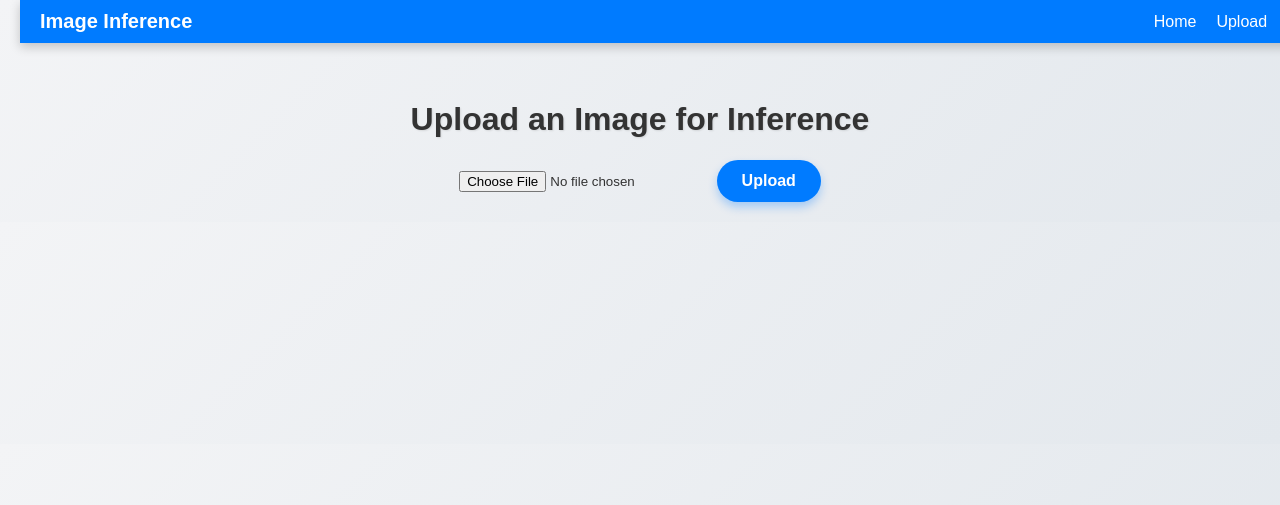
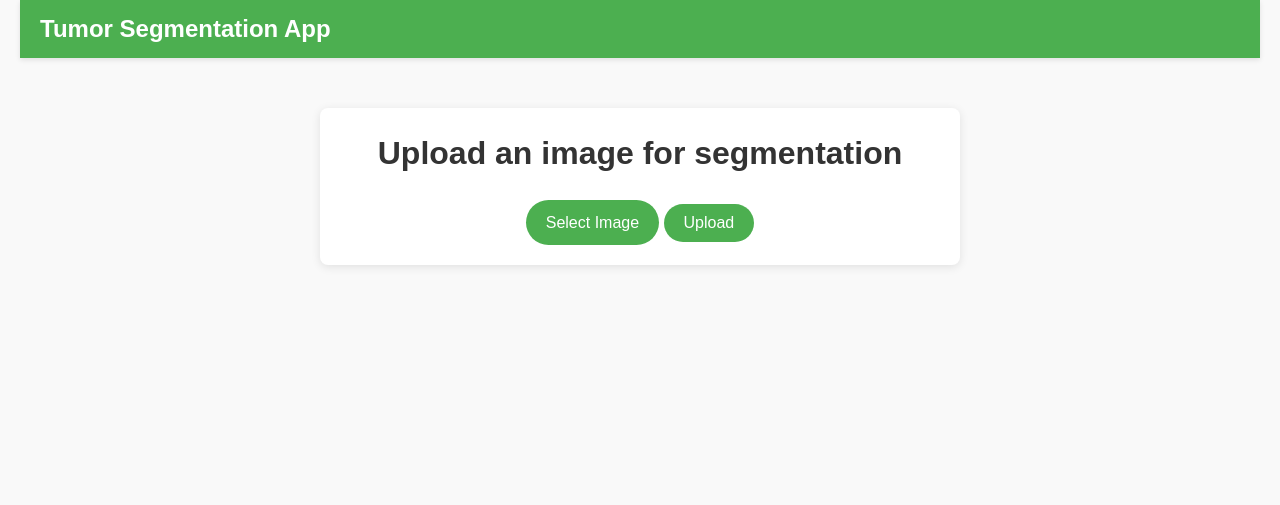
Before and after one commit to GarryNeKasparov/BayesianNN, a FastAPI app: page / in a window 1280 px wide. Shown: the top 505 px of the page. Run offline with FastAPI, Linux system fonts and the light colour scheme; parts of the project's set-up code (start-up, migrations or seed data) failed here and were passed over.

Commit message:
working on UI

```diff
--- a/bayesiannn/app/main.py
+++ b/bayesiannn/app/main.py
@@ -2,17 +2,19 @@ import os
 import shutil
 from pathlib import Path
 
+import albumentations as A
+import cv2
 import matplotlib.pyplot as plt
 import numpy as np
 import torch
 import torch.nn as nn
+from albumentations.pytorch import ToTensorV2
 from fastapi import FastAPI, File, HTTPException, Request, UploadFile
 from fastapi.responses import HTMLResponse
 from fastapi.staticfiles import StaticFiles
 from fastapi.templating import Jinja2Templates
 from PIL import Image
 from pyro.infer import Predictive
-from torchvision import transforms
 
 from bayesiannn.models.Unet import Unet
 
@@ -28,17 +30,19 @@ def load_model(app: FastAPI):
 
     try:
         model = Unet(bayesian=True)
-        params = torch.load(MODEL_PATH)
-        model.load_state_dict(torch.load("../models/raw.pt"))
-        guide = params["guide"]
+        model.load_state_dict(torch.load("../models/weights.pt"))
+        guide = torch.load("../models/guide_weights.pt")
+        # params = torch.load(MODEL_PATH)
+        # model.load_state_dict(torch.load("../models/raw.pt"))
+        # guide = params["guide"]
         model = Predictive(
             model, num_samples=10, guide=guide, return_sites=("obs", "_RETURN")
         )
-        transform = transforms.Compose(
+        transform = A.Compose(
             [
-                transforms.Resize((64, 64)),
-                transforms.ToTensor(),
-                transforms.Normalize([0.5, 0.5, 0.5], [1, 1, 1]),
+                A.Resize(256, 256),
+                A.Normalize(mean=[0.5, 0.5, 0.5], std=[1, 1, 1]),
+                ToTensorV2(),
             ]
         )
         print("Model loaded successfully.")
@@ -56,15 +60,16 @@ templates = Jinja2Templates(directory="templates")
 
 
 def preprocess_image(image: Image.Image):
-    return transform(image).unsqueeze(0)
+    return transform(image=image)["image"].unsqueeze(0)
 
 
 def run_inference(model: Unet, image_tensor: torch.Tensor) -> np.ndarray:
     with torch.no_grad():
         try:
             output = model(image_tensor)
-            print(output["obs"].size())
+            print(output["obs"].shape)
             output = output["obs"].squeeze(1).squeeze(1)
+            print(output.shape)
             k_predictions = output.numpy()
         except HTTPException as e:
             print(status_code=500, detail=f"Model prediction failed: {str(e)}")
@@ -78,14 +83,17 @@ async def home(request: Request):
 
 @app.post("/upload/", response_class=HTMLResponse)
 async def upload_file(request: Request, file: UploadFile = File(...)):
+    global model
+
     upload_dir = Path("uploads")
     upload_dir.mkdir(exist_ok=True)
     file_path = upload_dir / file.filename
     with file_path.open("wb") as buffer:
         shutil.copyfileobj(file.file, buffer)
 
-    image = Image.open(file_path).convert("RGB")
+    image = cv2.imread(file_path)
     input_tensor = preprocess_image(image)
+    print(input_tensor.mean())
 
     predictions = run_inference(model, input_tensor)
     mean_prediction = predictions.mean(axis=0).squeeze()
@@ -94,12 +102,14 @@ async def upload_file(request: Request, file: UploadFile = File(...)):
     output_dir.mkdir(parents=True, exist_ok=True)
 
     input_image_path = output_dir / "input_image.png"
-    image.save(input_image_path)
+    cv2.imwrite(input_image_path, image)
 
     mean_prediction_path = output_dir / "mean_prediction.png"
+    plot_image = input_tensor.squeeze(0).numpy().transpose(1, 2, 0) + 0.5
     fig, ax = plt.subplots(1, 1, figsize=(10, 5))
-    ax.imshow(mean_prediction.numpy(), cmap="gray")
-    ax.imshow(input_tensor.squeeze(0).numpy().transpose(1, 2, 0))
+    ax.imshow(plot_image)
+    ax.imshow(mean_prediction, alpha=0.5)
+
     plt.axis("off")
     fig.savefig(mean_prediction_path, bbox_inches="tight", pad_inches=0)
     plt.close()
@@ -108,8 +118,8 @@ async def upload_file(request: Request, file: UploadFile = File(...)):
     for i, prediction in enumerate(predictions):
         pred_path = output_dir / f"prediction_{i}.png"
         fig, ax = plt.subplots(1, 1, figsize=(10, 5))
-        ax.imshow(prediction.squeeze().numpy(), cmap="gray")
-        ax.imshow(input_tensor.squeeze(0).numpy().transpose(1, 2, 0))
+        ax.imshow(plot_image)
+        ax.imshow(prediction.squeeze(), alpha=0.5)
         plt.axis("off")
         fig.savefig(pred_path, bbox_inches="tight", pad_inches=0)
         plt.close()
--- /dev/null
+++ b/bayesiannn/app/static/css/index.css
@@ -0,0 +1,131 @@
+body, h1, p, form, input, button, div {
+    margin: 0;
+    padding: 0;
+    box-sizing: border-box;
+}
+
+body {
+    font-family: 'Arial', sans-serif;
+    background-color: #f9f9f9;
+    color: #333;
+    line-height: 1.6;
+    padding: 0 20px;
+}
+
+.navbar {
+    display: flex;
+    justify-content: space-between;
+    align-items: center;
+    background-color: #4CAF50;
+    color: white;
+    padding: 10px 20px;
+    box-shadow: 0 2px 5px rgba(0, 0, 0, 0.1);
+}
+
+.navbar .logo {
+    font-size: 1.5rem;
+    font-weight: bold;
+}
+
+.navbar .menu a {
+    text-decoration: none;
+    color: white;
+    margin-left: 15px;
+    font-size: 1rem;
+}
+
+.navbar .menu a:hover {
+    text-decoration: underline;
+}
+
+main {
+    max-width: 600px;
+    margin: 50px auto;
+    text-align: center;
+    background: white;
+    padding: 20px;
+    border-radius: 8px;
+    box-shadow: 0 2px 10px rgba(0, 0, 0, 0.1);
+}
+
+main h1 {
+    font-size: 2rem;
+    margin-bottom: 20px;
+    color: #333;
+}
+
+form {
+    margin-top: 20px;
+}
+
+form input[type="file"] {
+    display: none;
+}
+
+form label {
+    display: inline-block;
+    background-color: #4CAF50;
+    color: white;
+    padding: 10px 20px;
+    font-size: 1rem;
+    border-radius: 50px;
+    cursor: pointer;
+    transition: background-color 0.3s ease;
+}
+
+form label:hover {
+    background-color: #45a049;
+}
+
+form button {
+    background-color: #4CAF50;
+    color: white;
+    border: none;
+    padding: 10px 20px;
+    font-size: 1rem;
+    border-radius: 50px;
+    cursor: pointer;
+    transition: background-color 0.3s ease;
+}
+
+form button:hover {
+    background-color: #45a049;
+}
+
+.spinner-container {
+    display: flex;
+    flex-direction: column;
+    align-items: center;
+    justify-content: center;
+    position: fixed;
+    top: 0;
+    left: 0;
+    width: 100%;
+    height: 100%;
+    background: rgba(255, 255, 255, 0.8);
+    z-index: 9999;
+}
+
+.spinner {
+    width: 50px;
+    height: 50px;
+    border: 5px solid #f3f3f3;
+    border-top: 5px solid #4CAF50;
+    border-radius: 50%;
+    animation: spin 1s linear infinite;
+    margin-bottom: 15px;
+}
+
+.spinner-container p {
+    font-size: 1.2rem;
+    color: #333;
+}
+
+@keyframes spin {
+    0% {
+        transform: rotate(0deg);
+    }
+    100% {
+        transform: rotate(360deg);
+    }
+}
--- a/bayesiannn/app/static/css/style.css
+++ b/bayesiannn/app/static/css/style.css
@@ -8,10 +8,51 @@ body {
     text-align: center;
 }
 
+/* Navbar Styling */
+.navbar {
+    width: 100%;
+    background-color: #007BFF;
+    color: white;
+    display: flex;
+    justify-content: space-between;
+    align-items: center;
+    padding: 10px 20px;
+    box-shadow: 0 4px 10px rgba(0, 0, 0, 0.2);
+    position: fixed;
+    top: 0;
+    z-index: 1000;
+}
+
+.navbar .logo {
+    font-size: 20px;
+    font-weight: bold;
+}
+
+.navbar .menu {
+    display: flex;
+    gap: 20px;
+}
+
+.navbar .menu a {
+    color: white;
+    text-decoration: none;
+    font-size: 16px;
+    transition: color 0.3s;
+}
+
+.navbar .menu a:hover {
+    color: #FFD700;
+}
+
+body {
+    margin-top: 60px;
+}
+
 /* Heading styles */
-h1, h2 {
+h1 {
     color: #333;
     text-shadow: 1px 1px 2px rgba(0, 0, 0, 0.1);
+    margin: 40px 0 20px;
 }
 
 /* Buttons */
@@ -144,44 +123,21 @@ img {
     }
 }
 
-
-/* Navbar Styling */
-.navbar {
-    width: 100%;
-    background-color: #007BFF;
-    color: white;
-    display: flex;
-    justify-content: space-between;
-    align-items: center;
-    padding: 10px 20px;
-    box-shadow: 0 4px 10px rgba(0, 0, 0, 0.2);
-    position: fixed;
-    top: 0;
-    z-index: 1000;
+/* Input file styling */
+input[type="file"] {
+    margin: 20px 0;
+    font-size: 16px;
+    padding: 5px;
 }
 
-.navbar .logo {
-    font-size: 20px;
-    font-weight: bold;
+/* Responsive styling */
+@media (max-width: 768px) {
+    button {
+        font-size: 14px;
+        padding: 10px 20px;
+    }
+
+    h1 {
+        font-size: 20px;
+    }
 }
-
-.navbar .menu {
-    display: flex;
-    gap: 20px;
-}
-
-.navbar .menu a {
-    color: white;
-    text-decoration: none;
-    font-size: 16px;
-    transition: color 0.3s;
-}
-
-.navbar .menu a:hover {
-    color: #FFD700;
-}
-
-/* Add top margin to content to account for the navbar */
-body {
-    margin-top: 60px;
-}
--- a/bayesiannn/app/templates/index.html
+++ b/bayesiannn/app/templates/index.html
@@ -4,29 +4,29 @@
 <head>
     <meta charset="UTF-8">
     <meta name="viewport" content="width=device-width, initial-scale=1.0">
-    <title>Image Inference</title>
-    <link rel="stylesheet" href="/static/css/style.css">
+    <title>Tumor Segmentation App</title>
+    <link rel="stylesheet" href="/static/css/index.css">
 </head>
 
 <body>
     <div class="navbar">
-        <div class="logo">Image Inference</div>
-        <div class="menu">
-            <a href="/">Home</a>
-            <a href="/upload/">Upload</a>
-            <a href="#help">Help</a>
-        </div>
+        <div class="logo">Tumor Segmentation App</div>
     </div>
 
-    <h1>Upload an Image for Inference</h1>
-    <form id="upload-form" action="/upload/" method="post" enctype="multipart/form-data">
-        <input type="file" name="file" accept="image/*" required>
-        <button type="submit">Upload</button>
-    </form>
+    <main>
+        <h1>Upload an image for segmentation</h1>
+        <form id="upload-form" action="/upload/" method="post" enctype="multipart/form-data">
+            <label for="file-input" class="file-label">Select Image</label>
+            <input id="file-input" type="file" name="file" accept="image/*" required>
+            <button type="submit">Upload</button>
+        </form>
+
+
+    </main>
 
     <div id="loading-spinner" class="spinner-container" style="display: none;">
         <div class="spinner"></div>
-        <p>Processing your image...</p>
+        <p>Processing image...</p>
     </div>
 
     <script>
--- a/pyproject.toml
+++ b/pyproject.toml
@@ -18,6 +18,8 @@ isort = "^5.13.2"
 fastapi = "^0.115.6"
 torchvision = "^0.20.1"
 pyro-ppl = "^1.9.1"
+opencv-python = "^4.10.0.84"
+albumentations = "^1.4.22"
 
 
 [build-system]
```
Also changed, not shown: other parts of bayesiannn/app/static/css/style.css (+0 -62 lines), 1 other file.
